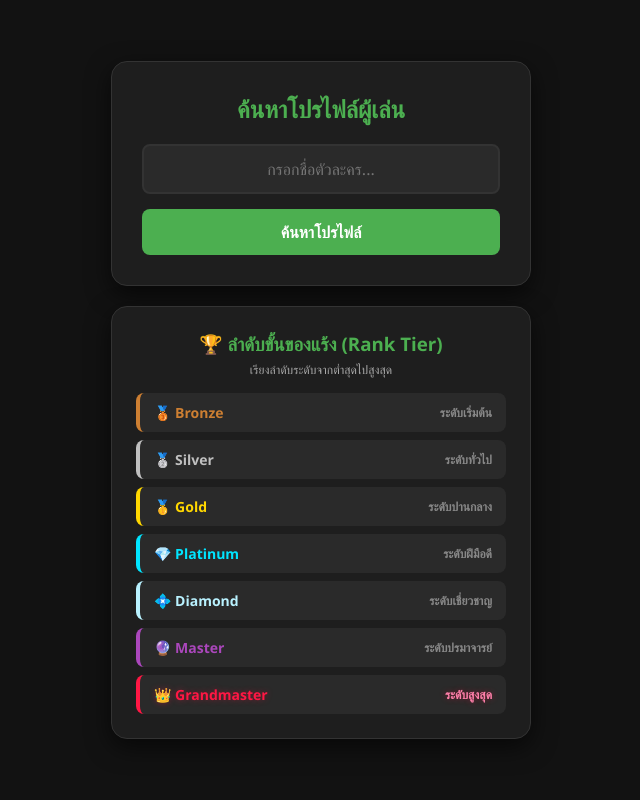
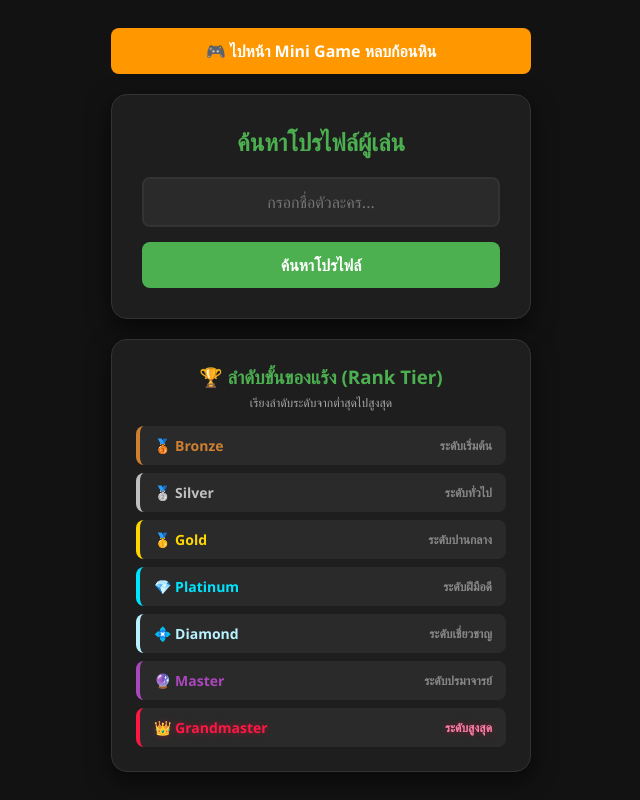
Before and after one commit to meg999th-star/DO2R-PF, a plain HTML site: page index.html in a window 1280 px wide. Shown: the whole page, without its empty margins (319-959 px from the left). Drawn offline with Linux system fonts and the light colour scheme.

Commit message:
Update index.html

```diff
--- a/index.html
+++ b/index.html
@@ -65,6 +65,14 @@
         }
         button:hover {
             background-color: #45a049;
+        }
+
+        /* ปุ่มทางไปหน้าเกม */
+        .btn-game {
+            background-color: #ff9800;
+        }
+        .btn-game:hover {
+            background-color: #e68a00;
         }
 
         /* ส่วนแสดงผลโปรไฟล์ */
@@ -169,6 +177,11 @@
 </head>
 <body>
 
+    <!-- ปุ่มเชื่อมต่อไปยัง Mini Game -->
+    <a href="game.html" style="text-decoration: none; width: 100%; max-width: 420px;">
+        <button class="btn-game">🎮 ไปหน้า Mini Game หลบก้อนหิน</button>
+    </a>
+
     <!-- การ์ดค้นหาโปรไฟล์ -->
     <div class="card">
         <h2>ค้นหาโปรไฟล์ผู้เล่น</h2>
@@ -198,7 +211,7 @@
         </div>
     </div>
 
-    <!-- การ์ดลำดับขั้นของแร้ง -->
+    <!-- การ์ดคำอธิบายลำดับแร้ง -->
     <div class="rank-guide-card">
         <h3 style="text-align: center; margin-bottom: 5px;">🏆 ลำดับขั้นของแร้ง (Rank Tier)</h3>
         <p style="font-size: 12px; color: #aaa; text-align: center; margin-top: 0;">เรียงลำดับระดับจากต่ำสุดไปสูงสุด</p>
```
